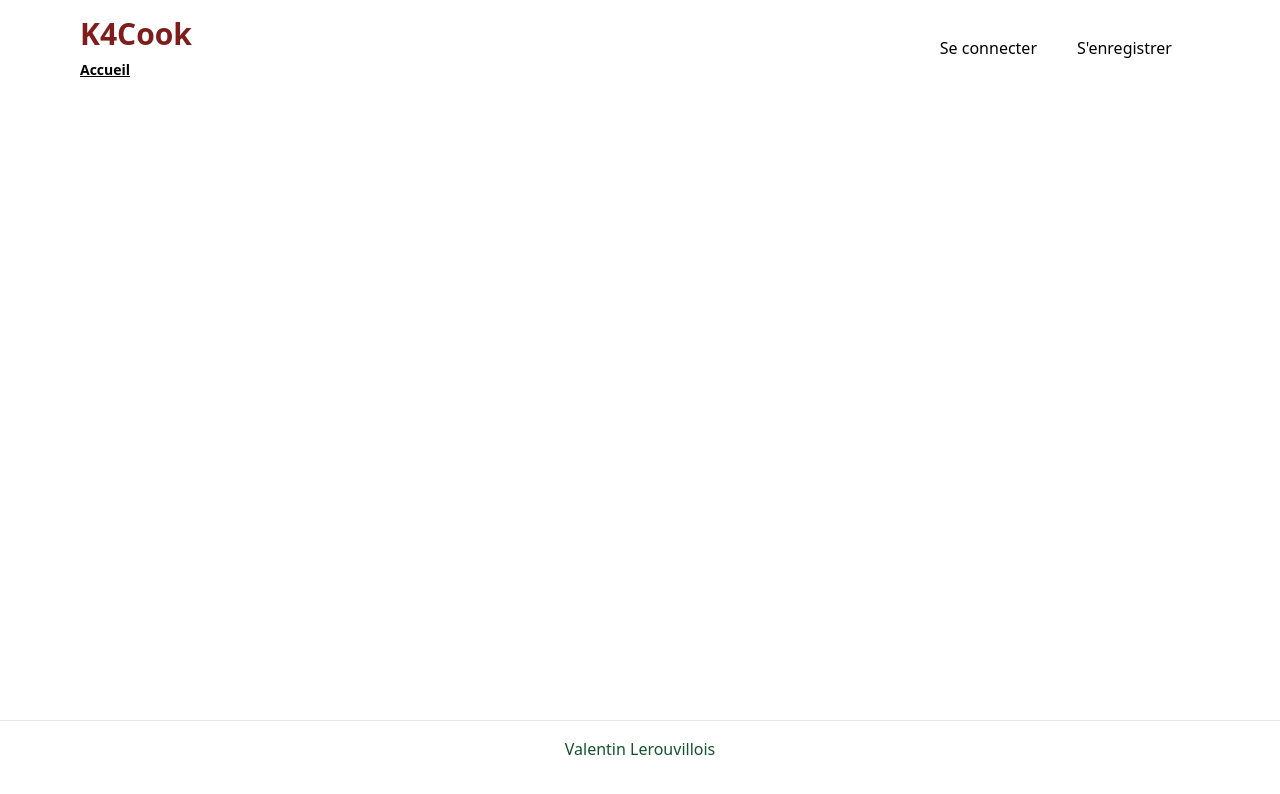
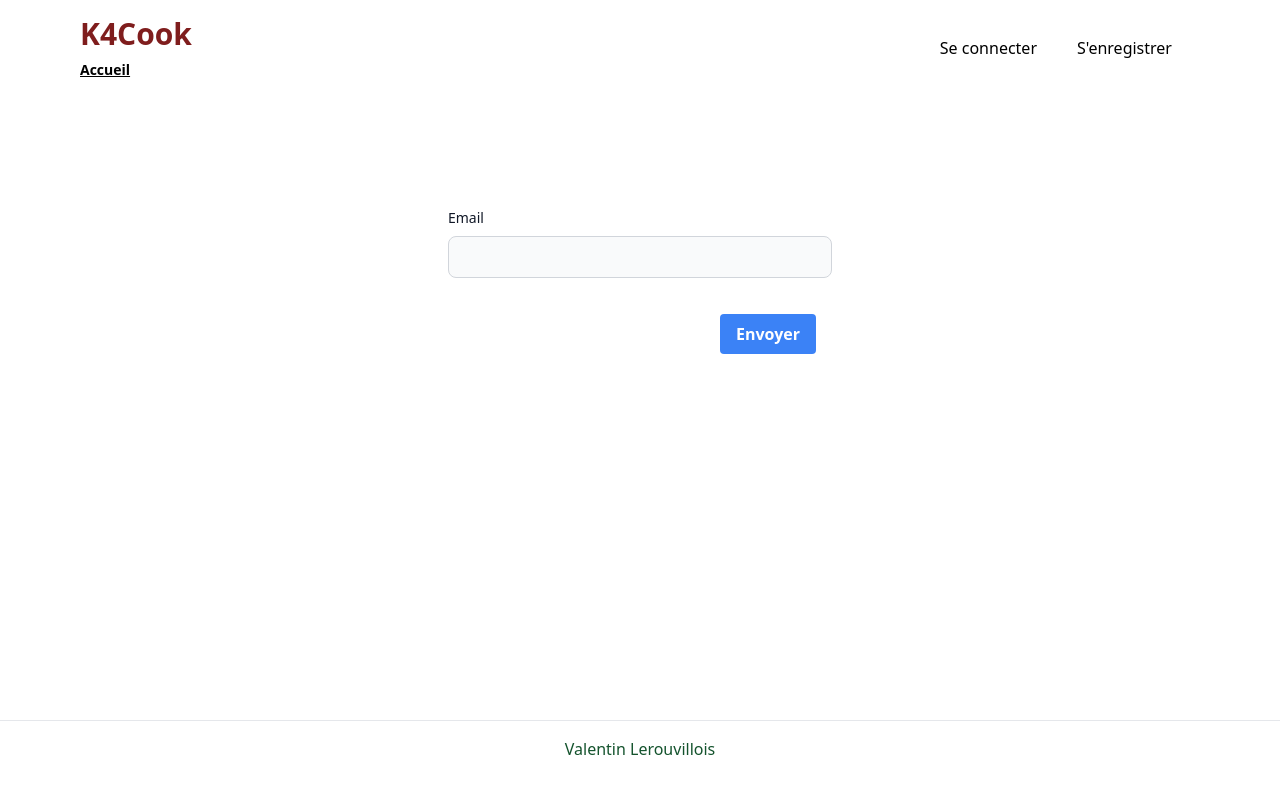
Before and after one commit to LerouvilloisValentin/K4Cook, an Angular app: page /forgot-password in a window 1280 px wide. Before the commit this address led to /. Shown: the top 794 px of the page. Built offline with nearby package versions, Linux system fonts and the light colour scheme.

Commit message:
create a forgotPassword component and ready to be post

```diff
--- a/src/app/app.routes.ts
+++ b/src/app/app.routes.ts
@@ -5,11 +5,13 @@ import { UserManagementComponent } from './user-management/user-management.compo
 import { adminAuthGuard } from './admin-auth.guard';
 import { SettingComponent } from './setting/setting.component';
 import { HomeComponent } from './home/home.component';
+import { ForgotPasswordComponent } from './forgot-password/forgot-password.component';
 
 export const routes: Routes = [
   { path: '', redirectTo: 'home', pathMatch: 'full' },
   { path: 'login', component: LoginComponent },
   { path: 'register', component: RegisterComponent },
+  { path: 'forgot-password', component: ForgotPasswordComponent },
   { path: 'home', component: HomeComponent },
   { path: 'setting', component: SettingComponent },
   {
--- a/src/app/auth/auth.service.ts
+++ b/src/app/auth/auth.service.ts
@@ -9,7 +9,6 @@ export class AuthService {
   private url = 'http://localhost:8080/user';
   private loggedIn = new BehaviorSubject<boolean>(false);
   loggedIn$ = this.loggedIn.asObservable();
-
 
   constructor(private http: HttpClient) {
     this.checkLoginStatus();
@@ -66,7 +65,7 @@ export class AuthService {
         if (value.id) {
           this.setAuthId(value.id);
         }
-      })
+      }),
     );
   }
 
@@ -82,7 +81,11 @@ export class AuthService {
         if (value.id) {
           this.setAuthId(value.id);
         }
-      })
+      }),
     );
   }
+
+  forgotPassword(email: string) {
+    return this.http.post(`${this.url}/forgot-password?email=${email}`, {});
+  }
 }
--- /dev/null
+++ b/src/app/forgot-password/forgot-password.component.html
@@ -0,0 +1,27 @@
+<form
+  (ngSubmit)="submit()"
+  class="max-w-sm mx-auto pt-28"
+>
+  <div class="mb-5">
+    <label for="email" class="block mb-2 text-sm font-medium text-gray-900"
+      >Email
+    </label>
+    <input
+      type="email"
+      [(ngModel)]="email"
+      name="email"
+      required
+      class="bg-gray-50 border border-gray-300 text-gray-900 text-sm rounded-lg focus:ring-blue-500 focus:border-blue-500 block w-full p-2.5"
+    />
+  </div>
+  <div class="flex justify-end pr-4 pt-4">
+    <button
+      type="submit"
+      class="bg-blue-500 hover:bg-blue-700 disabled:bg-gray-800 cursor-pointer text-white font-bold py-2 px-4 rounded"
+    >
+      Envoyer
+    </button>
+  </div>
+</form>
+
+<p>{{message}}</p>
--- /dev/null
+++ b/src/app/forgot-password/forgot-password.component.ts
@@ -0,0 +1,23 @@
+import { Component } from '@angular/core';
+import { AuthService } from '../auth/auth.service';
+import { FormsModule } from '@angular/forms';
+
+@Component({
+  selector: 'app-forgot-password',
+  standalone: true,
+  imports: [FormsModule],
+  templateUrl: './forgot-password.component.html',
+  styleUrl: './forgot-password.component.css',
+})
+export class ForgotPasswordComponent {
+  email: string = '';
+  message: string = '';
+
+  constructor(private authService: AuthService) {}
+
+  submit() {
+    this.authService.forgotPassword(this.email).subscribe(() => {
+      this.message = 'Si un compte existe, un email a été envoyé.';
+    });
+  }
+}
--- a/src/app/login/login.component.html
+++ b/src/app/login/login.component.html
@@ -46,7 +46,13 @@
       </div>
       }
     </div>
-    }
+  }
+  <a
+  class="mt-2 ml-2 text-sm underline"
+  [routerLink]="['/forgot-password']"
+  >
+    Mot de passe oublié
+  </a>
   </div>
   @if (loginError) {
   <div class="text-red-700 text-sm mt-2">
--- /dev/null
+++ b/src/app/reset-password/reset-password.component.html
@@ -0,0 +1 @@
+<p>reset-password works!</p>
```
Also changed, not shown: src/app/reset-password/reset-password.component.ts (added, +12 -0 lines), src/app/forgot-password/forgot-password.component.css (added), src/app/reset-password/reset-password.component.css (added), 2 other files (tests, documents, lock files or other folders).
